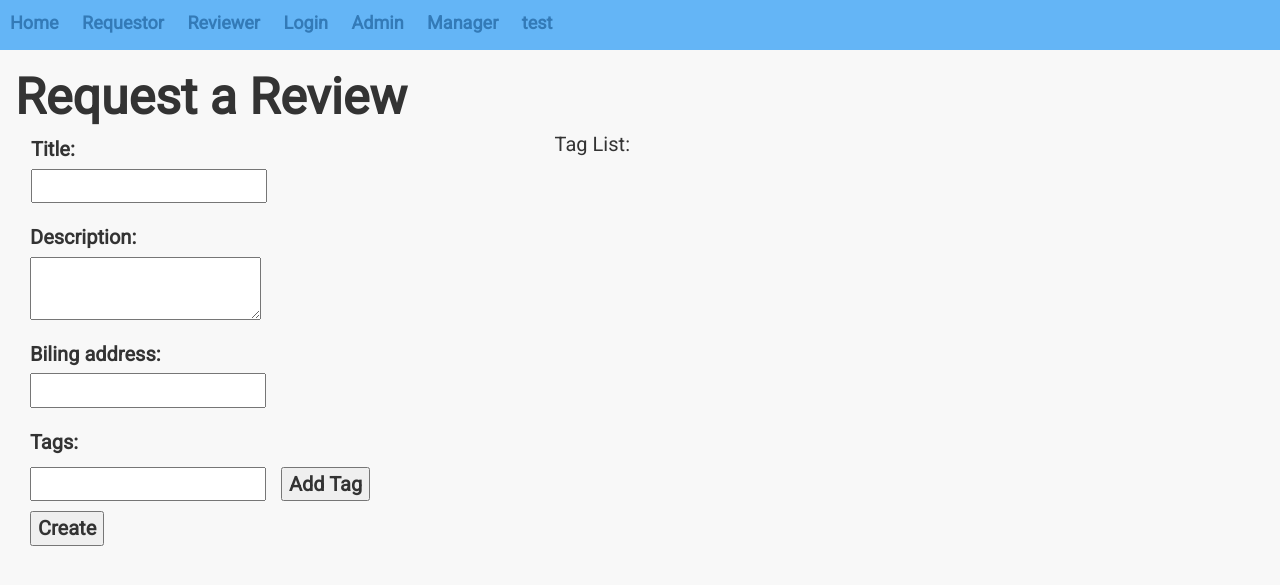
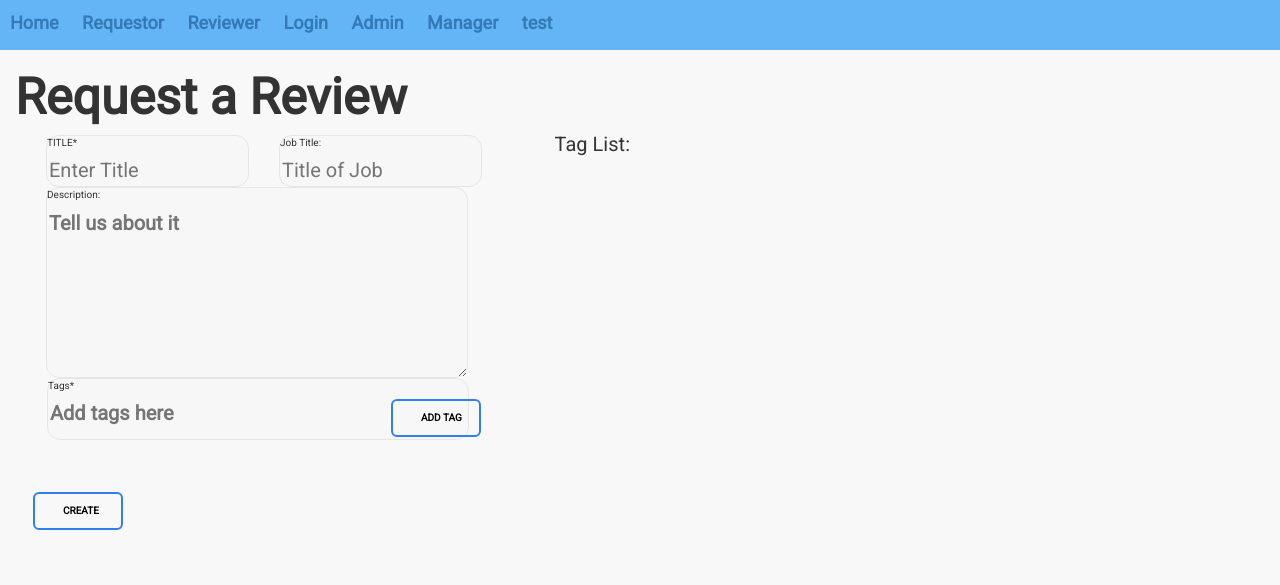
Before and after one commit to Praven18/Reviewership, a Flask app: page /requestor in a window 1280 px wide. Shown: the top 585 px of the page. Run offline with Flask 2, Linux system fonts and the light colour scheme; some libraries are stand-ins or nearby versions.

Commit message:
more updates

```diff
--- a/app/forms.py
+++ b/app/forms.py
@@ -15,10 +15,10 @@ class CreateForm(FlaskForm):
         Biling Address
 
     """
-    title = StringField('Title:', validators=[InputRequired('A title is required.'), DataRequired()])
+    title = StringField('TITLE*', validators=[InputRequired('A title is required.'), DataRequired()])
     description = TextAreaField('Description:', validators=[InputRequired('A description is required.'), DataRequired()])
     tags = StringField()
-    biling = StringField('Biling address:', validators=[InputRequired('A Biling address is required.'), DataRequired()])
+    biling = StringField('Job Title:', validators=[InputRequired('A Biling address is required.'), DataRequired()])
     create = SubmitField('Create')
 
 class DateForm(FlaskForm):
--- a/app/routes.py
+++ b/app/routes.py
@@ -57,7 +57,9 @@ def index():
             #)
         #)
     else:
-        #User.addToTeam('109651862078448085401', None)
+        Teams.addTeam("Praven")
+        Teams.addTeam("Veluca")
+        Teams.addTeam("Wercheg")
         return render_template('index.html')
         #return '<a class="button" href="/login">Google Login</a>'
 
--- a/app/static/css/base.css
+++ b/app/static/css/base.css
@@ -1,5 +1,6 @@
 body {
     background-color: #F8F8F8 !important;
+    font-family: 'Roboto', sans-serif;
 }
 
 .nav{
--- a/app/static/css/requestor.css
+++ b/app/static/css/requestor.css
@@ -2,6 +2,37 @@
     display: none;
 }
 
+.wrapper {
+    width: 100%;
+    border: 1px solid #e6e6e6;
+    border-radius: 13px;
+    background-color: #f7f7f7;
+}
+
+.inputs {
+    outline: none;
+    border: none;
+    width: 100%;
+    background: 0 0;
+    font-weight: 400;
+}
+
+.labels {
+    font-weight: 400;
+    font-size: 10px;
+}
+
+.bigBox {
+    width:100%;
+    height: 170px;
+    outline: none;
+    border: none;
+    background: 0 0;
+}
+
+.big {
+    width: inherit !important
+}
 p {
     font-family: 'Roboto', sans-serif;
 }
@@ -89,10 +120,38 @@ h1 {
     font-family: 'Roboto', sans-serif;
 }
 
+.btn {
+    box-sizing: border-box;
+    appearance: none;
+    background-color: transparent;
+    border: 2px solid #2F80ED;
+    border-radius: 0.6em;
+    color: black;
+    cursor: pointer;
+    display: flex;
+    align-self: center;
+    font-size: 1rem;
+    font-weight: 600;
+    line-height: 1;
+    margin: 3px;
+    padding: 1.2em 2.8em;
+    text-decoration: none;
+    text-align: center;
+    text-transform: uppercase;
+    width: 90px;
+    transition: box-shadow 300ms ease-in-out, color 300ms ease-in-out;
+}
+
 #button {
-    font-family: 'Roboto', sans-serif;
-    float: right;
-    margin-left: 15px;
+    position: absolute;
+    bottom: 3px;
+    right: 3px;
+    margin: 0;
+
+}
+
+.btn:hover {
+    box-shadow: 0 0 40px 40px #2F80ED inset;
 }
 
 .container {
@@ -102,3 +161,7 @@ h1 {
     width: 40%;
     float: left;
 }
+
+ul {
+    list-style-type: none;
+}
--- a/app/templates/requestor.html
+++ b/app/templates/requestor.html
@@ -12,32 +12,51 @@
     <div class = "container"> <h1> Request a Review</h1>
 
     <form action="" method="post" novalidate>
-        <div class= col-md-8>
-            <div class = "row">
         {{ cform.hidden_tag() }}
 
-            {{cform.title.label}}<br>
-            {{cform.title}}
-         </div> <br>
-         <div class=row2>
 
-            {{cform.description.label}}<br>
-            {{cform.description}}
-        </div> <br>
-        <div class=row3>
+        <div class= col-md-12>
+            <div class = "row">
+                <div class=col-md-6>
+                    <div class ="wrapper">
 
-            {{cform.biling.label}}<br>
-            {{cform.biling}} <br>
-            {{cform.tags}}
+                        {{cform.title.label(class="labels")}}<br>
+                        {{cform.title(class="inputs", Placeholder="Enter Title")}}
+                    </div>
+                </div>
+                <div class=col-md-6>
+                    <div class="wrapper">
+                        {{cform.biling.label(class="labels")}}<br>
+                        {{cform.biling(class="inputs", Placeholder="Title of Job")}}
+                    </div>
+                </div>
+            </div> <br>
+            <div class="row big">
+                <div class ="col-md-12">
+                    <div class="wrapper">
+                        {{cform.description.label(class="labels")}}<br>
+                        {{cform.description(class="bigBox", Placeholder="Tell us about it")}}
+                    </div>
+                </div>
+            <br>
+            <div class="row big">
+                <div class="col-md-12">
+                    <div class = "wrapper">
+                        {{cform.tags}}
+                        <label class="labels" for="input">Tags*</label>
+                        <button  type = button onclick=addTag() id=button class="btn">Add Tag </button>
+                        <input class="inputs" id=input placeholder="Add tags here">
 
-           </div> <br>
+                    </div>
 
+                </div>
+            </div> <br>
+        </div>
         <div class=row4>
-            <p>Tags:</p>
-        <input type="text" id=input>
-        <button  type = button onclick=addTag() id=button>Add Tag </button>
+
+
         <br>
-        {{ cform.create() }}
+        {{ cform.create(class="btn") }}
     </div>
 
     </div>
```
Also changed, not shown: app/static/css/admin.css (+13 -3 lines), app/static/css/manager.css (+9 -1 lines), app/static/css/reviewer.css (+27 -20 lines), app/templates/admin.html (+14 -4 lines), app.db.
